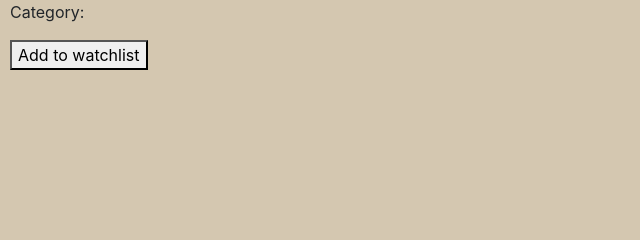
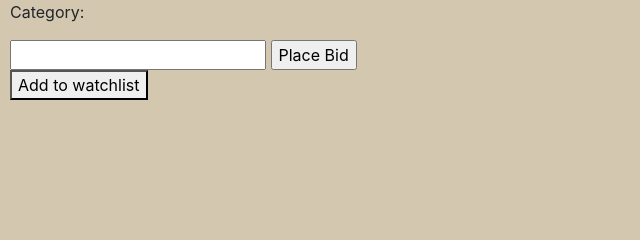
Before and after one commit to OliviaU-B/commerce-project, a Django app: page /2 in a window 1280 px wide. Shown: the part 287-527 px from the top of the page, without its empty margins (0-640 px from the left). Run offline with Django 3.2, Linux system fonts and the light colour scheme; a user stored in the database is signed in; data comes from the database, SQL or seed files in the repository; parts of the project's set-up code (start-up, migrations or seed data) failed here and were passed over; some libraries are stand-ins or nearby versions.

Commit message:
Submit bids

```diff
--- a/auctions/models.py
+++ b/auctions/models.py
@@ -1,5 +1,7 @@
+
 from django.contrib.auth.models import AbstractUser
 from django.db import models
+from django.utils import timezone
 
 
 class User(AbstractUser):
@@ -17,15 +19,24 @@ class AuctionListing(models.Model):
     description = models.CharField(max_length=280)
     starting_bid = models.DecimalField(decimal_places=2, max_digits=8)
     image = models.URLField(blank=True)
-    category = models.IntegerField(max_length=64, choices=categories, blank=True)
+    category = models.IntegerField(choices=categories, blank=True)
+    created_at = models.DateTimeField(auto_now_add=True)
 
     def __str__(self):
         return f"{self.name}"
 
 
+class Bid(models.Model):
+    amount = models.DecimalField(decimal_places=2, max_digits=8)
+    bidder = models.ForeignKey(User, on_delete=models.CASCADE)
+    auction_listing = models.ForeignKey(AuctionListing, on_delete=models.CASCADE)
+    created_at = models.DateTimeField(auto_now_add=True)
+
+
 class WatchedItem(models.Model):
     auction_listing = models.ForeignKey(AuctionListing, on_delete=models.CASCADE)
     user = models.ForeignKey(User, on_delete=models.CASCADE)
+    created_at = models.DateTimeField(auto_now_add=True)
 
     def __str__(self):
         return f"{self.auction_listing}"
--- a/auctions/templates/auctions/listing.html
+++ b/auctions/templates/auctions/listing.html
@@ -6,6 +6,12 @@
     <p>{{ listing.description }}</p>
     <img src="{{ listing.image }}" alt="{{ listing.name }}" class="listed_image">
     <p>Category: {{ listing.get_category_display }}</p>
+
+<form action="{% url 'place_bid' listing.id %}" method="POST">
+    {% csrf_token %}
+    <input type="number" step="0.01" name="bid_amount">
+    <input type="submit" value="Place Bid">
+</form>
 
     {% if is_watched %}
         <form method="POST" action="{% url 'remove_from_watchlist' listing.id %}">
--- a/auctions/urls.py
+++ b/auctions/urls.py
@@ -12,4 +12,5 @@ urlpatterns = [
     path("watchlist", views.view_watchlist, name="view_watchlist"),
     path("listings/<int:id>/watch", views.add_to_watchlist, name="add_to_watchlist"),
     path("listings/<int:id>/remove", views.remove_from_watchlist, name="remove_from_watchlist"),
+    path("listings/<int:id>/place_bid", views.place_bid, name="place_bid"),
 ]
--- a/auctions/views.py
+++ b/auctions/views.py
@@ -1,11 +1,15 @@
+from importlib._common import _
+
 from django.contrib.auth import authenticate, login, logout
 from django.contrib.auth.decorators import login_required
+from django.core.exceptions import ValidationError
 from django.db import IntegrityError
 from django.http import HttpResponse, HttpResponseRedirect
 from django.shortcuts import render
 from django.urls import reverse
+from django.db.models import Max
 
-from .models import User, AuctionListing, WatchedItem
+from .models import User, AuctionListing, WatchedItem, Bid
 from .forms import NewListingForm
 
 
@@ -111,3 +115,28 @@ def view_watchlist(request):
     return render(request, "auctions/watchlist.html", {
         "watched_items": watched_items,
     })
+
+
+@login_required
+def place_bid(request, id):
+    listing = AuctionListing.objects.get(id=id)
+    bid = float(request.POST["bid_amount"])
+    bids = Bid.objects.filter(auction_listing=listing)
+    if len(bids) != 0:
+        current_bid = Bid.objects.filter(auction_listing=listing).latest('created_at')
+        if bid > current_bid.amount:
+            Bid.objects.create(amount=bid,
+                               bidder=request.user,
+                               auction_listing=listing)
+        else:
+            raise ValidationError(_("Bid too low"))
+    else:
+        starting_bid = listing.starting_bid
+        if bid > starting_bid:
+            Bid.objects.create(amount=bid,
+                               bidder=request.user,
+                               auction_listing=listing)
+        else:
+            raise ValidationError(_("Bid too low"))
+
+    return HttpResponseRedirect(request.META.get('HTTP_REFERER'))
```
Also changed, not shown: auctions/migrations/0007_auto_20210419_0824.py (added).
